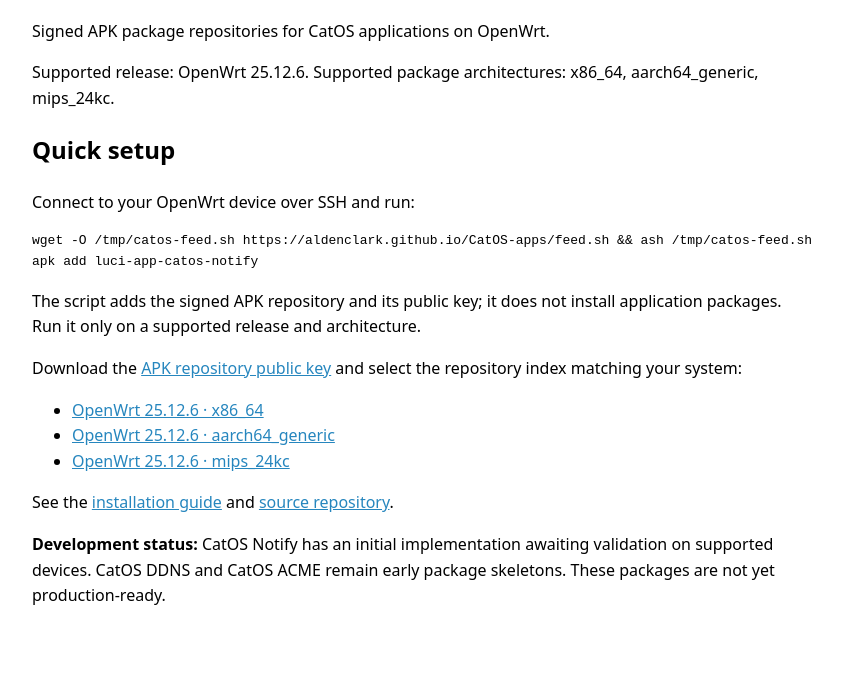
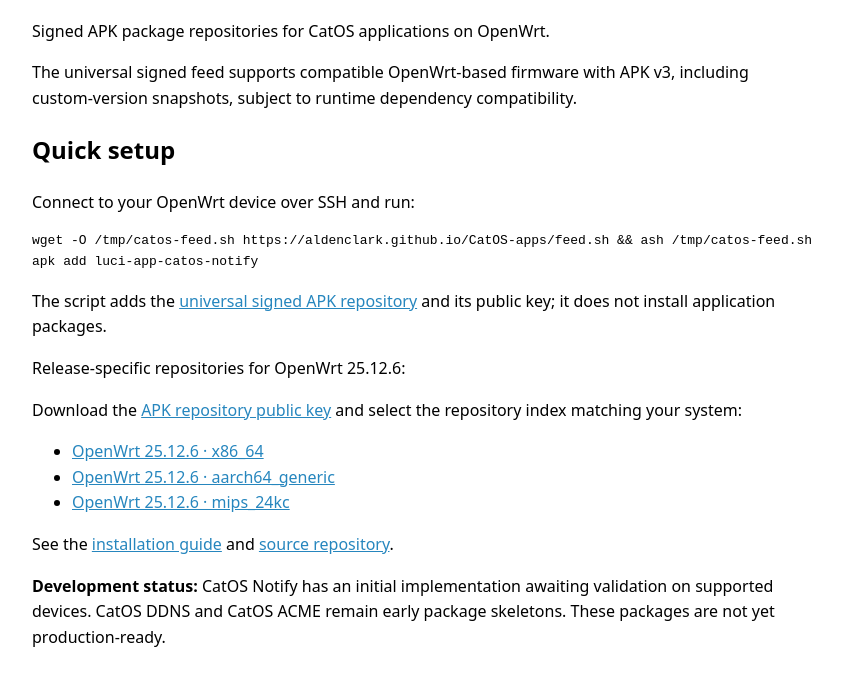
Before and after one commit to AldenClark/CatOS-apps, a plain HTML site: page site/index.html in a window 1280 px wide. Shown: the part 118-804 px from the top of the page, without its empty margins (228-1070 px from the left). Drawn offline with Linux system fonts and the light colour scheme.

Commit message:
Publish universal signed APK feed for OpenWrt-based firmware

```diff
--- a/site/index.html
+++ b/site/index.html
@@ -15,12 +15,13 @@
     <main>
       <h1>CatOS Apps</h1>
       <p>Signed APK package repositories for CatOS applications on OpenWrt.</p>
-      <p>Supported release: OpenWrt 25.12.6. Supported package architectures: x86_64, aarch64_generic, mips_24kc.</p>
+      <p>The universal signed feed supports compatible OpenWrt-based firmware with APK v3, including custom-version snapshots, subject to runtime dependency compatibility.</p>
       <h2>Quick setup</h2>
       <p>Connect to your OpenWrt device over SSH and run:</p>
       <pre><code>wget -O /tmp/catos-feed.sh https://aldenclark.github.io/CatOS-apps/feed.sh &amp;&amp; ash /tmp/catos-feed.sh
 apk add luci-app-catos-notify</code></pre>
-      <p>The script adds the signed APK repository and its public key; it does not install application packages. Run it only on a supported release and architecture.</p>
+      <p>The script adds the <a href="universal/packages.adb">universal signed APK repository</a> and its public key; it does not install application packages.</p>
+      <p>Release-specific repositories for OpenWrt 25.12.6:</p>
       <p>Download the <a href="keys/catos-apk.pem">APK repository public key</a> and select the repository index matching your system:</p>
       <ul>
         <li><a href="releases/25.12.6/x86_64/packages.adb">OpenWrt 25.12.6 · x86_64</a></li>
```
Also changed, not shown: 8 other files.
